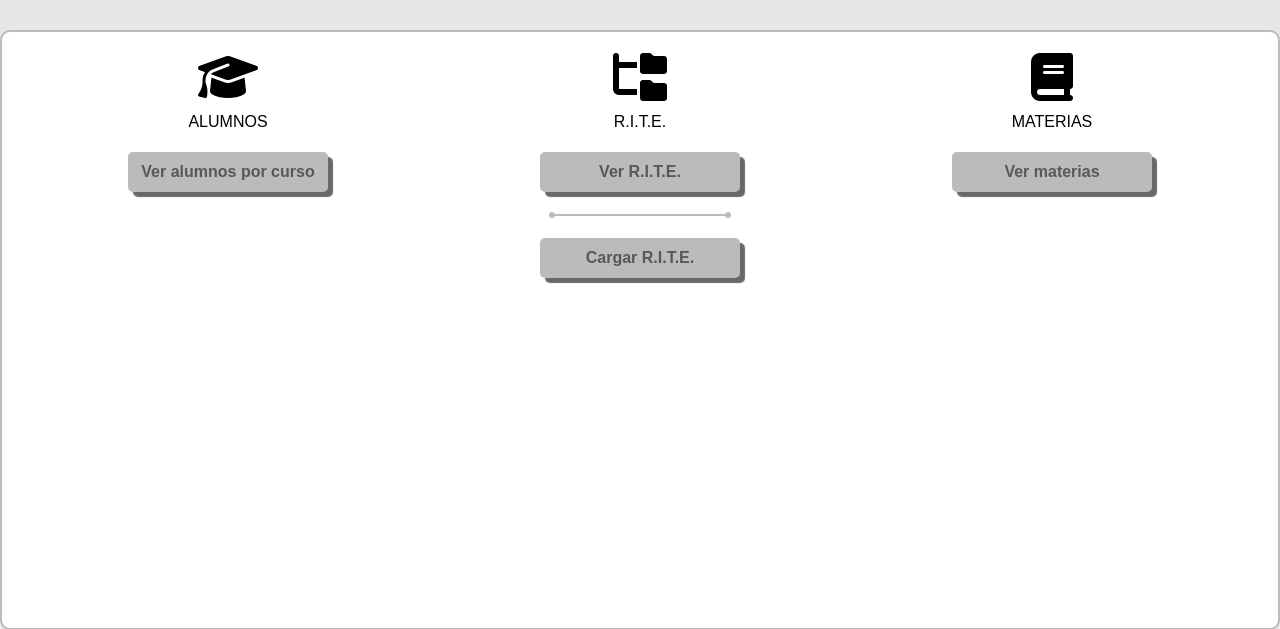
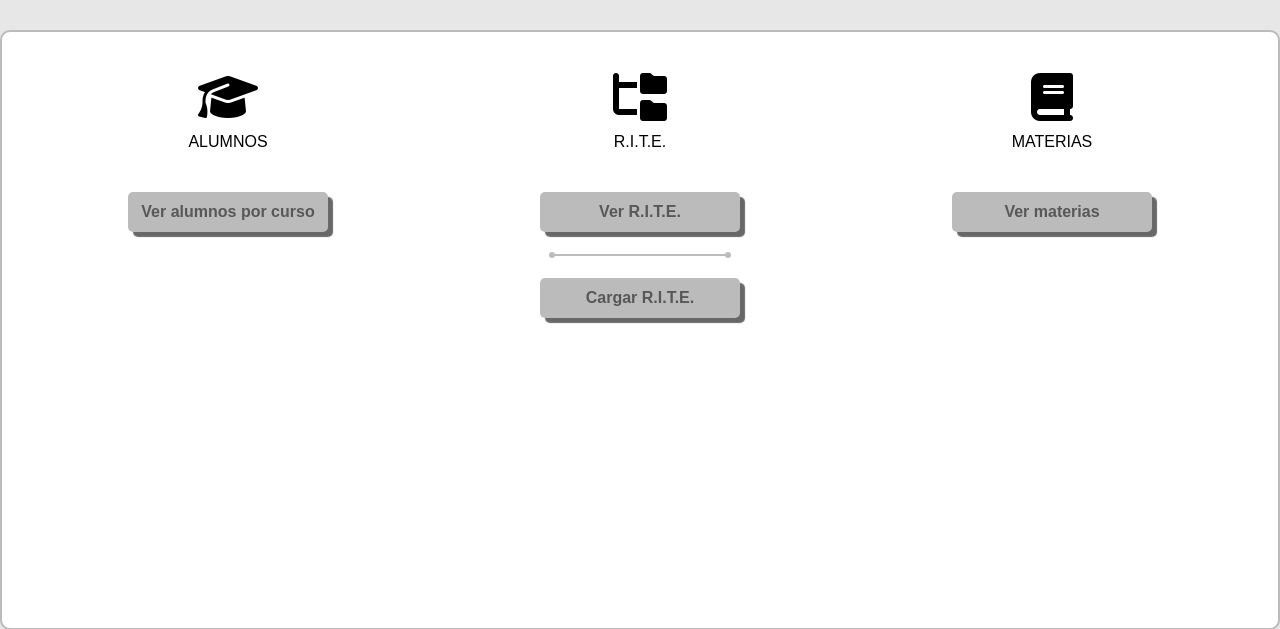
Before and after one commit to JhomarMendieta/GestorAcademico, a PHP site: page /php/views/preceptores/menu2.php in a window 1280 px wide. Shown: the part 80-709 px from the top of the page. Run offline with PHP 8.4, Linux system fonts and the light colour scheme; some libraries are stand-ins or nearby versions.

Commit message:
pequeño padding en preceptores - jhomar

```diff
--- a/php/views/preceptores/css/main.css
+++ b/php/views/preceptores/css/main.css
@@ -15,11 +15,11 @@
     grid-template-columns: repeat(auto-fill, minmax(400px, 1fr));
 }
 .apartado .seccion{
-    height: 100px;
+    height: 80px;
     display: grid;
     place-items: center;
     gap: 10px;
-    padding-bottom: 20px;
+    margin: 20px 0 40px 0;
 }
 .apartado .seccion .icon i{
     font-size: 3rem;
```
